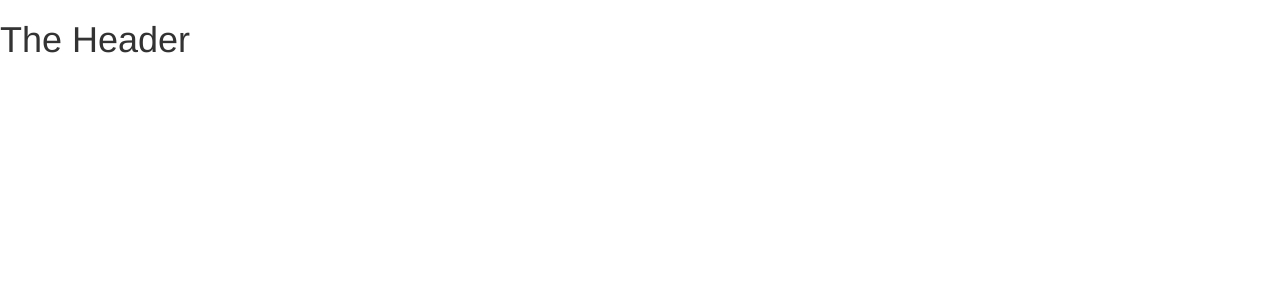
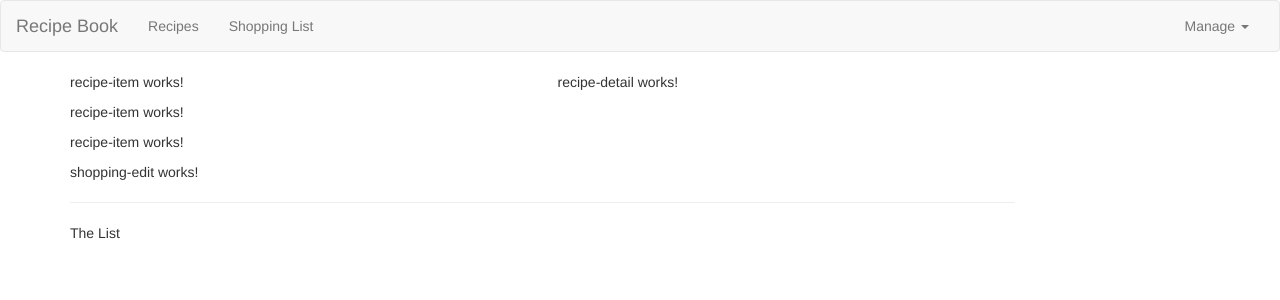
Before and after one commit to VahanAper/angular7-project, an Angular app: page / in a window 1280 px wide. Shown: the top 300 px of the page. Built offline with nearby package versions, Linux system fonts and the light colour scheme.

Commit message:
setup header

```diff
--- a/src/app/app.component.html
+++ b/src/app/app.component.html
@@ -1 +1,9 @@
 <app-header></app-header>
+<div class="container">
+  <div class="row">
+    <div class="col-md-12">
+      <app-recipes></app-recipes>
+      <app-shopping-list></app-shopping-list>
+    </div>
+  </div>
+</div>
--- a/src/app/header/header.component.html
+++ b/src/app/header/header.component.html
@@ -1 +1,25 @@
-<h1>The Header</h1>
+<nav class="navbar navbar-default">
+  <div class="container-fluid">
+    <div class="navbar-header">
+      <a href="#" class="navbar-brand">Recipe Book</a>
+    </div>
+
+    <div class="collapse navbar-collapse">
+      <ul class="nav navbar-nav">
+        <li><a href="#">Recipes</a></li>
+        <li><a href="#">Shopping List</a></li>
+      </ul>
+      <ul class="nav navbar-nav navbar-right">
+        <li class="dropdown">
+          <a href="#" class="dropdown-toggle" role="button">
+            Manage <span class="caret"></span>
+          </a>
+          <ul class="dropdown-menu">
+            <li><a href="#">Save</a></li>
+            <li><a href="#">Fetch</a></li>
+          </ul>
+        </li>
+      </ul>
+    </div>
+  </div>
+</nav>
--- a/src/app/recipes/recipe-list/recipe-list.component.html
+++ b/src/app/recipes/recipe-list/recipe-list.component.html
@@ -1,3 +1,3 @@
-<p>
-  recipe-list works!
-</p>
+<app-recipe-item></app-recipe-item>
+<app-recipe-item></app-recipe-item>
+<app-recipe-item></app-recipe-item>
--- a/src/app/recipes/recipes.component.html
+++ b/src/app/recipes/recipes.component.html
@@ -1,3 +1,8 @@
-<p>
-  recipes works!
-</p>
+<div class="row">
+  <div class="col-md-5">
+    <app-recipe-list></app-recipe-list>
+  </div>
+  <div class="col-md-7">
+    <app-recipe-detail></app-recipe-detail>
+  </div>
+</div>
--- a/src/app/shopping-list/shopping-list.component.html
+++ b/src/app/shopping-list/shopping-list.component.html
@@ -1,3 +1,7 @@
-<p>
-  shopping-list works!
-</p>
+<div class="row">
+  <div class="col-xs-10">
+    <app-shopping-edit></app-shopping-edit>
+    <hr>
+    <p>The List</p>
+  </div>
+</div>
```
